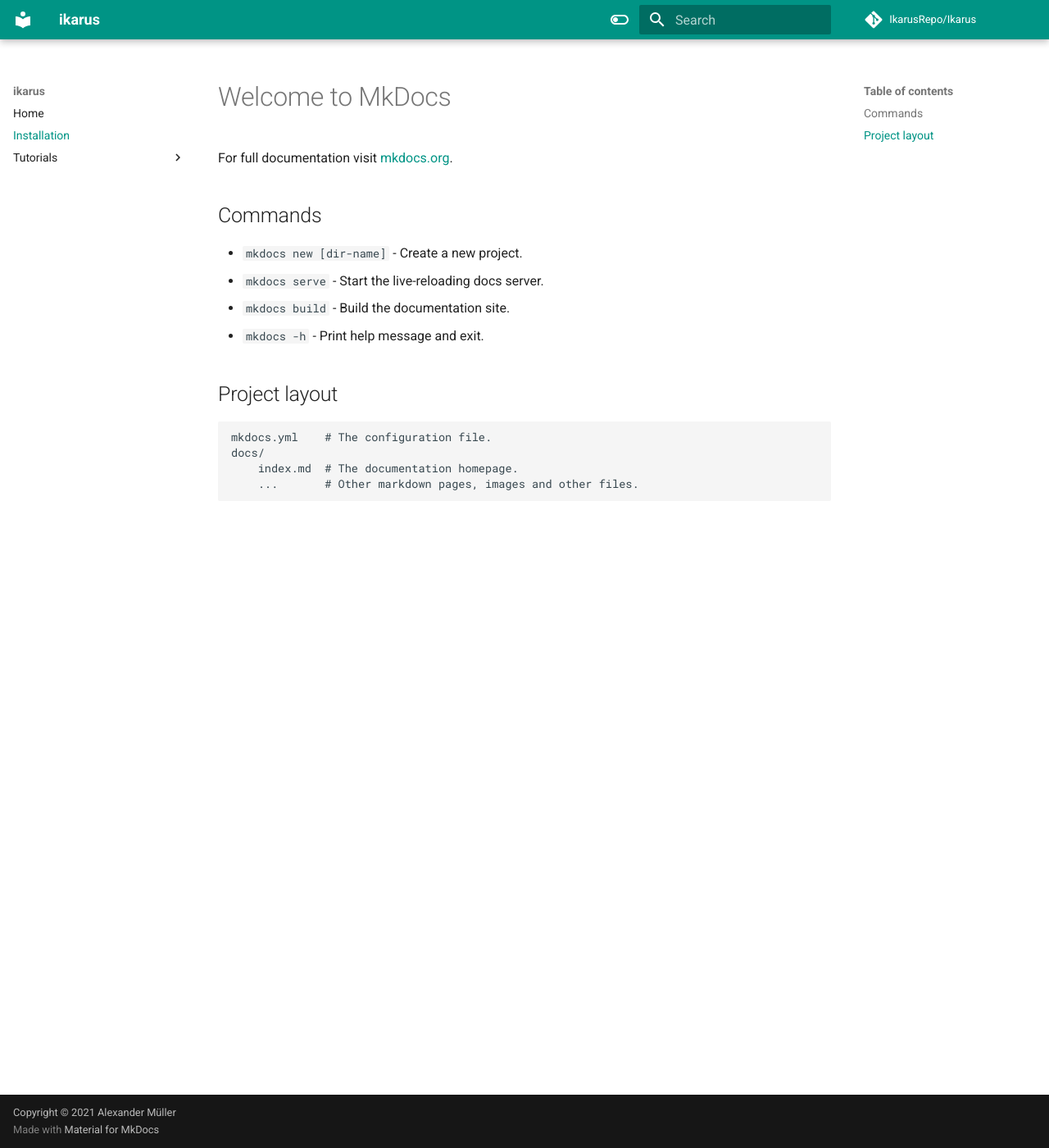
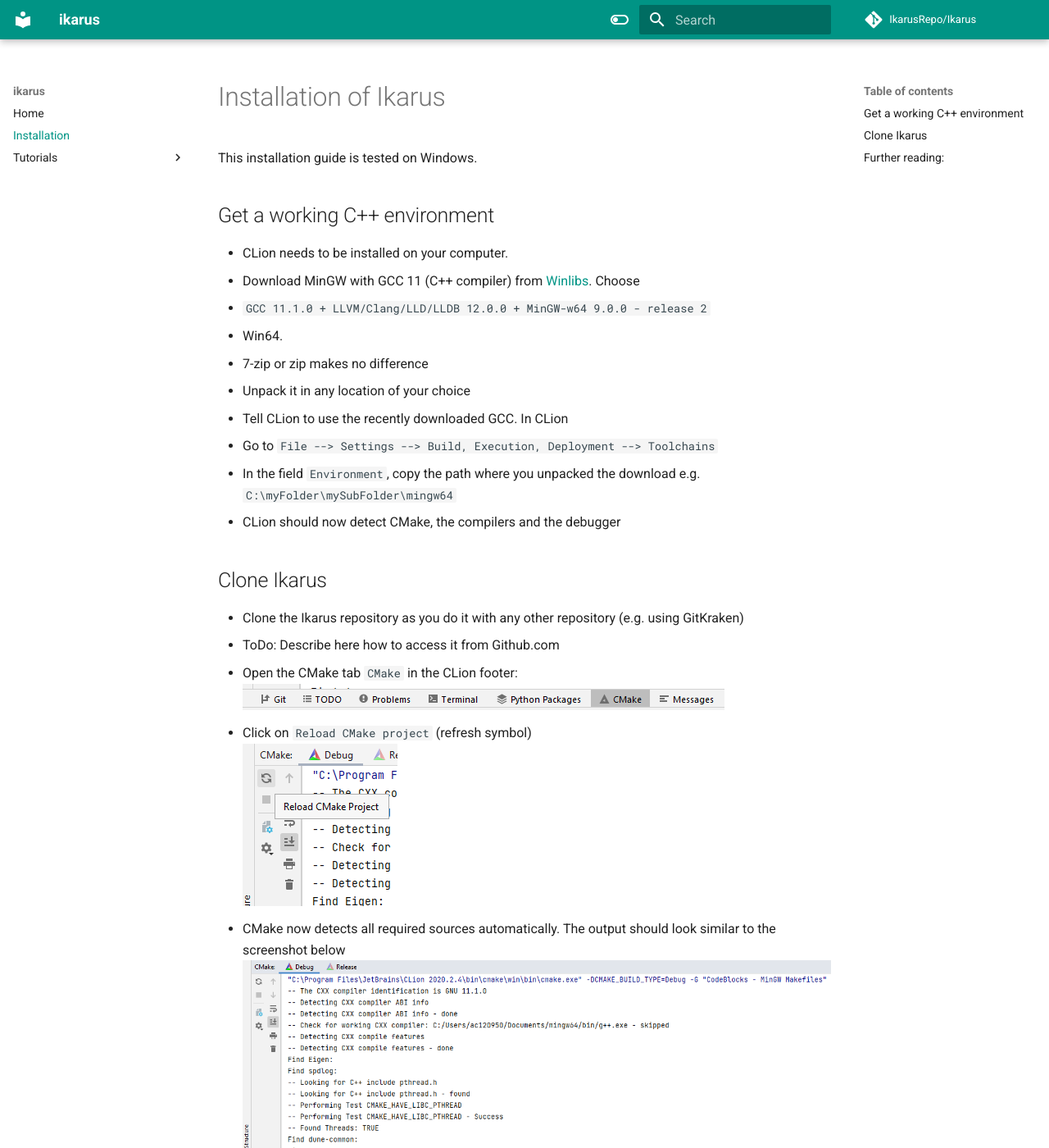
Before and after one commit to ikarus-project/ikarus, an MkDocs documentation site: the page built from docs/website/installation.md, in a window 1280 px wide and 1400 px high. Shown: the whole window at 82% size. Built offline with MkDocs 1.6.1 and Material for MkDocs 9.7.7, drawn with Linux system fonts in a browser that asks for light colours; comment, search, counter and statistics services are not loaded; some of the changed text lies outside the part shown.

Commit message:
Documentation: Installation guide (#11)
* Documentation: Installation guide

Started to write a detailed step by step guide how to setup Ikarus

* remove unnecessary lines in installation doc

Co-authored-by: rath3t <mueller@ibb.uni-stuttgart.de>

```diff
--- a/docs/website/installation.md
+++ b/docs/website/installation.md
@@ -1,17 +1,36 @@
-# Welcome to MkDocs
+# Installation of Ikarus
 
-For full documentation visit [mkdocs.org](https://www.mkdocs.org).
+This installation guide is tested on Windows.
 
-## Commands
+## Get a working C++ environment
 
-* `mkdocs new [dir-name]` - Create a new project.
-* `mkdocs serve` - Start the live-reloading docs server.
-* `mkdocs build` - Build the documentation site.
-* `mkdocs -h` - Print help message and exit.
+- CLion needs to be installed on your computer.
+- Download MinGW with GCC 11 (C++ compiler) from [Winlibs](https://winlibs.com/). Choose
+  - `GCC 11.1.0 + LLVM/Clang/LLD/LLDB 12.0.0 + MinGW-w64 9.0.0 - release 2`
+  -  Win64.
+  - 7-zip or zip makes no difference
+- Unpack it in any location of your choice
+- Tell CLion to use the recently downloaded GCC. In CLion
+  - Go to `File --> Settings --> Build, Execution, Deployment --> Toolchains`
+  - In the field `Environment`, copy the path where you unpacked the download
+    e.g. `C:\myFolder\mySubFolder\mingw64`
+  - CLion should now detect CMake, the compilers and the debugger
 
-## Project layout
+## Clone Ikarus
 
-    mkdocs.yml    # The configuration file.
-    docs/
-        index.md  # The documentation homepage.
-        ...       # Other markdown pages, images and other files.
+- Clone the Ikarus repository as you do it with any other repository (e.g. using GitKraken)
+- ToDo: Describe here how to access it from Github.com
+- Open the CMake tab `CMake` in the CLion footer:
+  ![ClionFooter.png](images/Installation/ClionFooter.png)
+- Click on `Reload CMake project` (refresh symbol)
+![ReloadCmakeProject.png](images/Installation/ReloadCmakeProject.png)
+- CMake now detects all required sources automatically. The output should look similar to
+the screenshot below
+![CMakeOutput.png](images/Installation/CMakeOutput.png)
+
+
+## Further reading:
+As the next step: We recommend to read the following pages:
+- ToDo
+- ToDo
+- ...
```
Also changed, not shown: docs/website/images/Installation/CMakeOutput.png (added), docs/website/images/Installation/ClionFooter.png (added), docs/website/images/Installation/ReloadCmakeProject.png (added).
